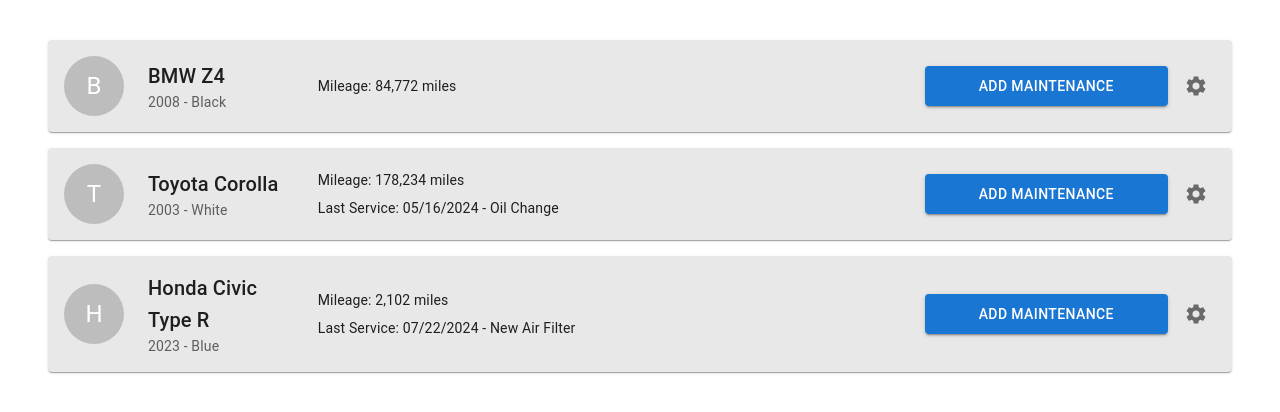
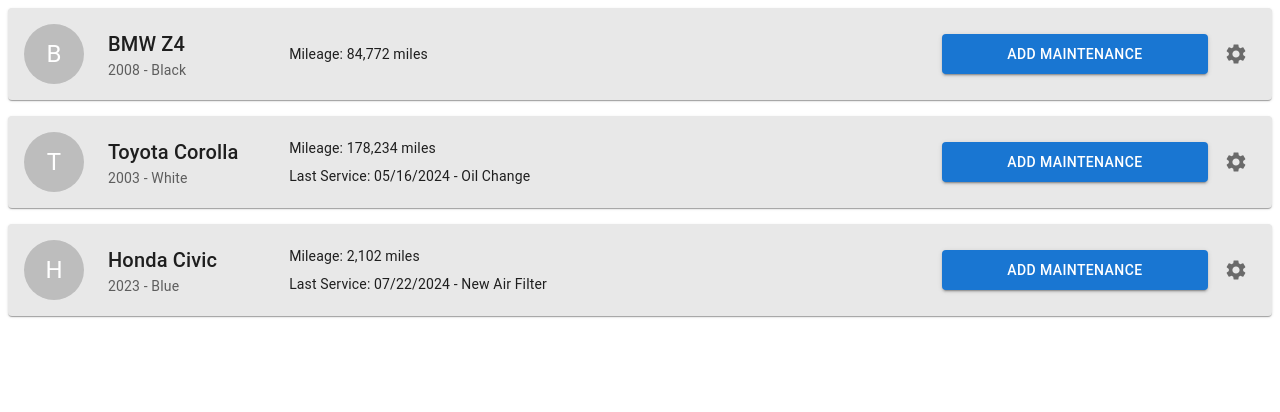
Before and after one commit to Joshua-Bergeron/GarageBook, a Next.js app: page / in a window 1280 px wide. Shown: the top 412 px of the page. Built offline with nearby package versions, Linux system fonts and the light colour scheme.

Commit message:
update styling

```diff
--- a/src/components/Garage.jsx
+++ b/src/components/Garage.jsx
@@ -6,7 +6,7 @@ import GarageHeader from "./GarageHeader";
 
 function Garage({ vehicleList }) {
   return (
-    <Box>
+    <Box sx={{ ml: 5, mr: 5, mt: 2, pb: 2 }}>
       <GarageHeader />
       <VehicleList vehicleList={vehicleList} />
     </Box>
--- a/src/components/GarageHeader.jsx
+++ b/src/components/GarageHeader.jsx
@@ -4,7 +4,7 @@ import { Box, Typography, Stack, Button } from "@mui/material";
 function GarageHeader() {
   return (
     <Stack direction="row" width="100%" mb={2} alignItems="center">
-      <Typography variant="h3" align="left" sx={{ flexGrow: 1 }}>
+      <Typography variant="h4" align="left" sx={{ flexGrow: 1 }}>
         My Garage
       </Typography>
       <Box
--- a/src/components/VehicleList.jsx
+++ b/src/components/VehicleList.jsx
@@ -4,7 +4,7 @@ import { List, ListItem, Typography, Stack, Box } from "@mui/material";
 
 function VehicleList({ vehicleList }) {
   return (
-    <Stack spacing={2} sx={{ ml: 5, mr: 5, mt: 5 }}>
+    <Stack spacing={2}>
       {vehicleList && vehicleList.length > 0 ? (
         vehicleList.map((vehicle, index) => {
           return (
--- a/src/mocks/vehicleMocks.js
+++ b/src/mocks/vehicleMocks.js
@@ -43,7 +43,7 @@ export const vehicleList = [
   },
   {
     make: "Honda",
-    model: "Civic Type R",
+    model: "Civic",
     year: "2023",
     mileage: 2102,
     color: "Blue",
```
Also changed, not shown: 1 other file (tests, documents, lock files or other folders).
